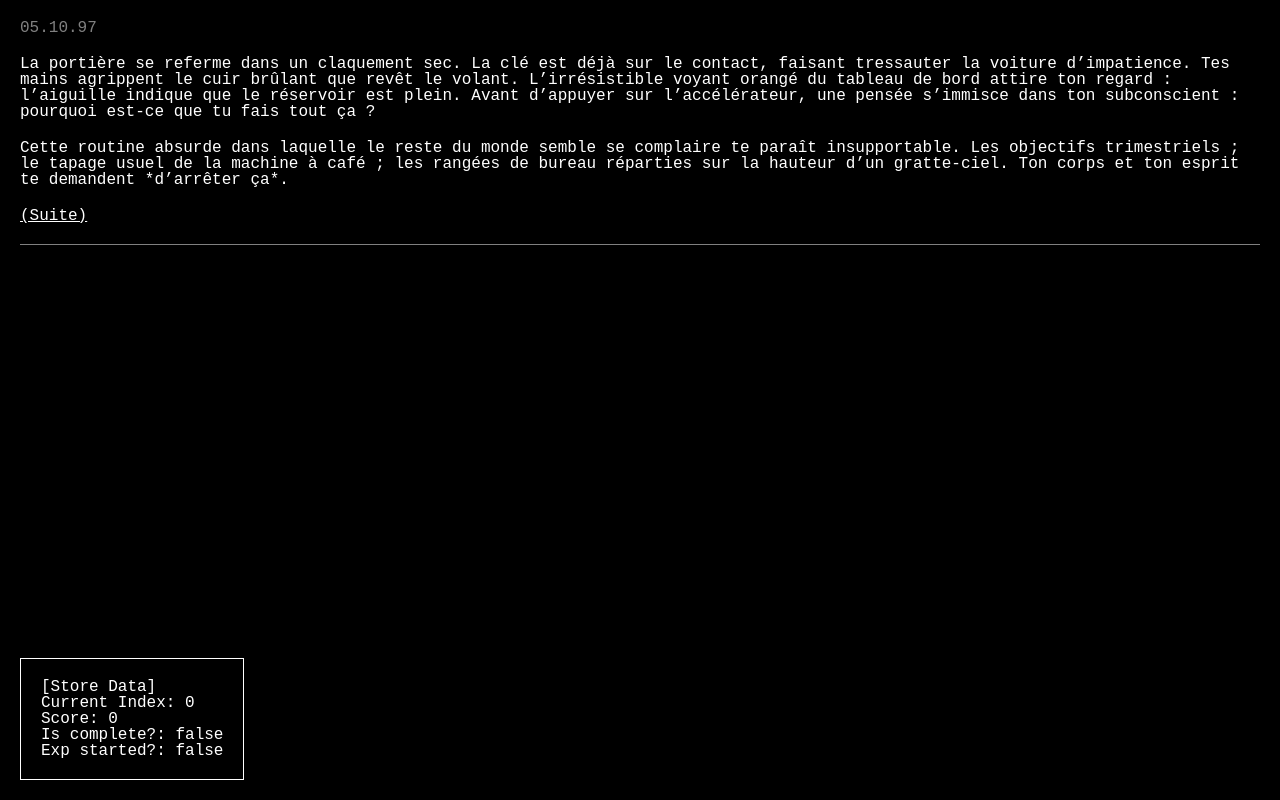
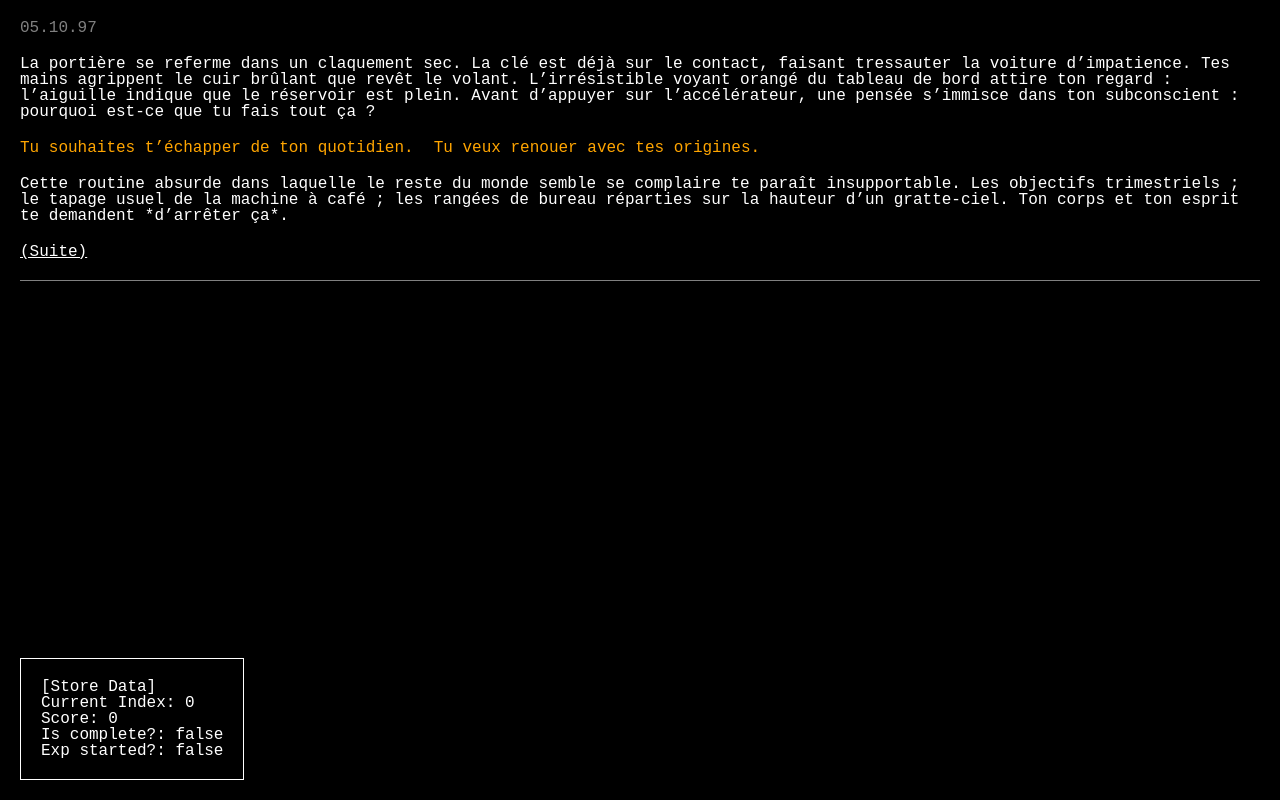
Before and after one commit to AnanUua/POC-narrative-ui, a React (Vite) app: page / in a window 1280 px wide. Both pictures are taken after a click on the element "Tu souhaites t’échapper de ton quotidien.". Built offline with nearby package versions, Linux system fonts and the light colour scheme.

Commit message:
refactor(Introduction): add better code-splitting, use a better syntax, and add comments

```diff
--- a/src/components/Introduction/Introduction.jsx
+++ b/src/components/Introduction/Introduction.jsx
@@ -1,91 +1,97 @@
 import React, { useEffect, useState } from 'react'
 import { useSelector, useDispatch } from 'react-redux'
+import introductionData from '../../assets/introduction.json'
 import { answerPrompt, completePrompts } from '../../features/main/introduction'
-import introduction from '../../assets/introduction.json'
+import StartButton from '../StartButton/StartButton'
 import './Introduction.scss'
-import StartButton from '../StartButton/StartButton'
 
 export default function Introduction() {
-  // Getters and dispatch
-  const currentIndex = useSelector((state) => state.introduction.currentIndex)
-  const isPromptComplete = useSelector(
-    (state) => state.introduction.isPromptComplete
-  )
-  const version = useSelector((state) => state.introduction.version)
-  const hasExperienceStarted = useSelector(
-    (state) => state.introduction.hasExperienceStarted
-  )
   const dispatch = useDispatch()
 
-  // States
+  // Get introduction data from JSON file
+  const introduction = introductionData
+
+  // Redux selectors
+  const { currentIndex, isPromptComplete, version, hasExperienceStarted } = useSelector(
+    (state) => state.introduction
+  )
+
+  // Local state
   const [showFollowing, setShowFollowing] = useState(false)
   const [followingToShow, setFollowingToShow] = useState(null)
 
-  // TODO: Prevent from triggering on mount
+  // Check if user has completed enough prompts to start the experience
   useEffect(() => {
     if (currentIndex > 3) {
-      // Get introduction prompts length minus 1
+      // TODO: get prompt count from JSON file
       dispatch(completePrompts())
     }
   }, [currentIndex])
 
-  // Methods
-  const progress = (index) => {
+  // Show the following text for a prompt and update local state
+  const showFollowingText = (index) => {
     setFollowingToShow(index)
     setShowFollowing(true)
   }
-  const next = (index) => {
+
+  // Hide the following text for a prompt, update local state, and record user's answer
+  const hideFollowingText = (index) => {
     setShowFollowing(false)
     dispatch(answerPrompt(index))
   }
 
-  // Template
+  // Render introduction prompts and following text
+  const renderPrompts = () => {
+    return introduction.map((section, index) => {
+      if (index !== currentIndex) {
+        return null
+      }
+
+      const options = section.options.map((option, i) => {
         return (
-    <>
-      {!hasExperienceStarted && (
-        <section className="Introduction">
-          {introduction.map(
-            (section, index) =>
-              index === currentIndex && (
+          <div className="Introduction__option" key={i} onClick={() => showFollowingText(i)}>
+            {option.label}
+          </div>
+        )
+      })
+
+      const followingText = showFollowing && (
+        <p className="Introduction__baseline">
+          {section.options[followingToShow].following}
+          <button className="Introduction__nextButton" onClick={() => hideFollowingText(index)}>
+            (Suite)
+          </button>
+        </p>
+      )
+
+      return (
         <div className="Introduction__item" key={index}>
           <span className="Introduction__date">{section.date}</span>
           <p className="Introduction__baseline">{section.baseline}</p>
-                  <div className="Introduction__options">
-                    {!showFollowing &&
-                      section.options.map((option, index) => (
-                        <div
-                          className="Introduction__option"
-                          key={index}
-                          onClick={() => progress(index)}
-                        >
-                          {option.label}
-                        </div>
-                      ))}
-                  </div>
-                  {showFollowing && (
-                    <p className="Introduction__baseline">
-                      {section.options[followingToShow].following}
-                      <button
-                        className="Introduction__nextButton"
-                        onClick={() => next(index)}
-                      >
-                        (Suite)
-                      </button>
-                    </p>
-                  )}
+          <div className="Introduction__options">{options}</div>
+          {followingText}
         </div>
       )
-          )}
-          {isPromptComplete && (
+    })
+  }
+
+  // Render the start button and completion message
+  const renderCompletion = () => {
+    return (
       <footer>
         <p style={{ marginTop: '2rem' }}>
           Vous êtes prêt(e) à partir. Motivation de départ: {version}.
         </p>
         <StartButton />
       </footer>
-          )}
-        </section>
-      )}
-    </>
     )
   }
+
+  // Render the introduction section if the experience has not started
+  return !hasExperienceStarted ? (
+    <section className="Introduction">
+      {renderPrompts()}
+      {isPromptComplete && renderCompletion()}
+    </section>
+  ) : null
+}
--- a/src/features/main/introduction.js
+++ b/src/features/main/introduction.js
@@ -1,6 +1,6 @@
 import { createSlice } from '@reduxjs/toolkit'
 
-const TIPPING_POINT = 4 // Get introduction prompts length
+const TIPPING_POINT = 4 // TODO: Get introduction prompts length
 
 const initialState = {
   currentIndex: 0,
@@ -21,7 +21,7 @@ export const introduction = createSlice({
     completePrompts: (state) => {
       state.isPromptComplete = true
 
-      if (state.score < TIPPING_POINT) {
+      if (state.score >= TIPPING_POINT) {
         state.version = 'Haine'
       } else {
         state.version = 'Nostalgie'
```
Lines whose indentation alone changed are shown as unchanged.
